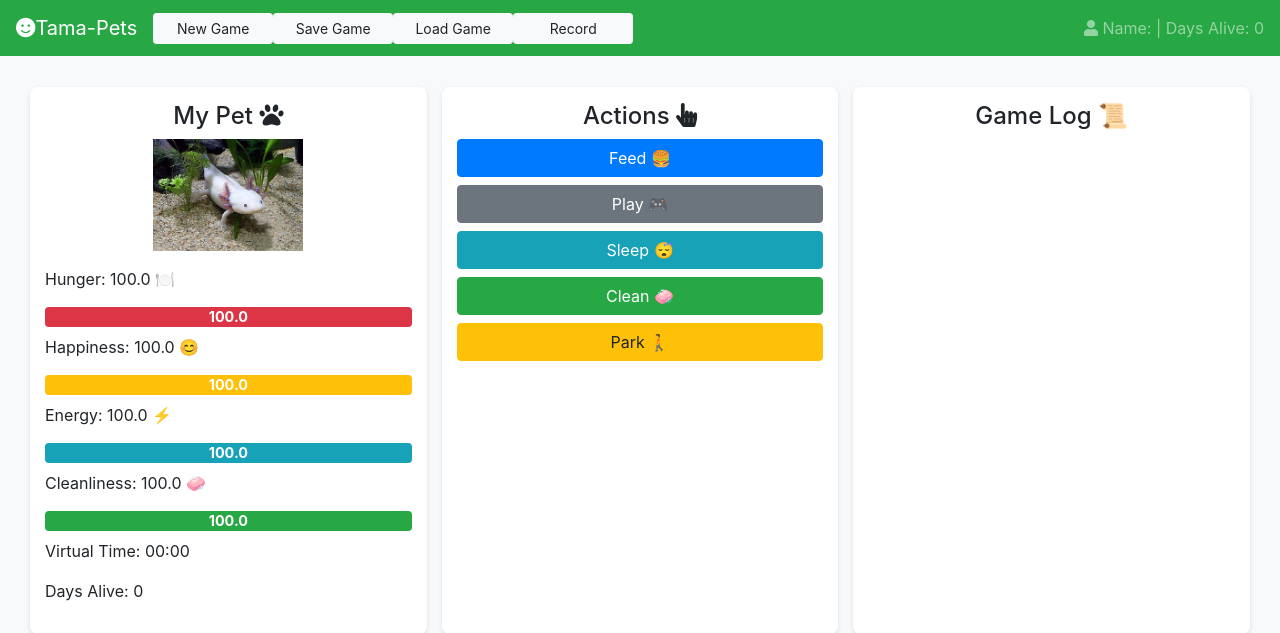
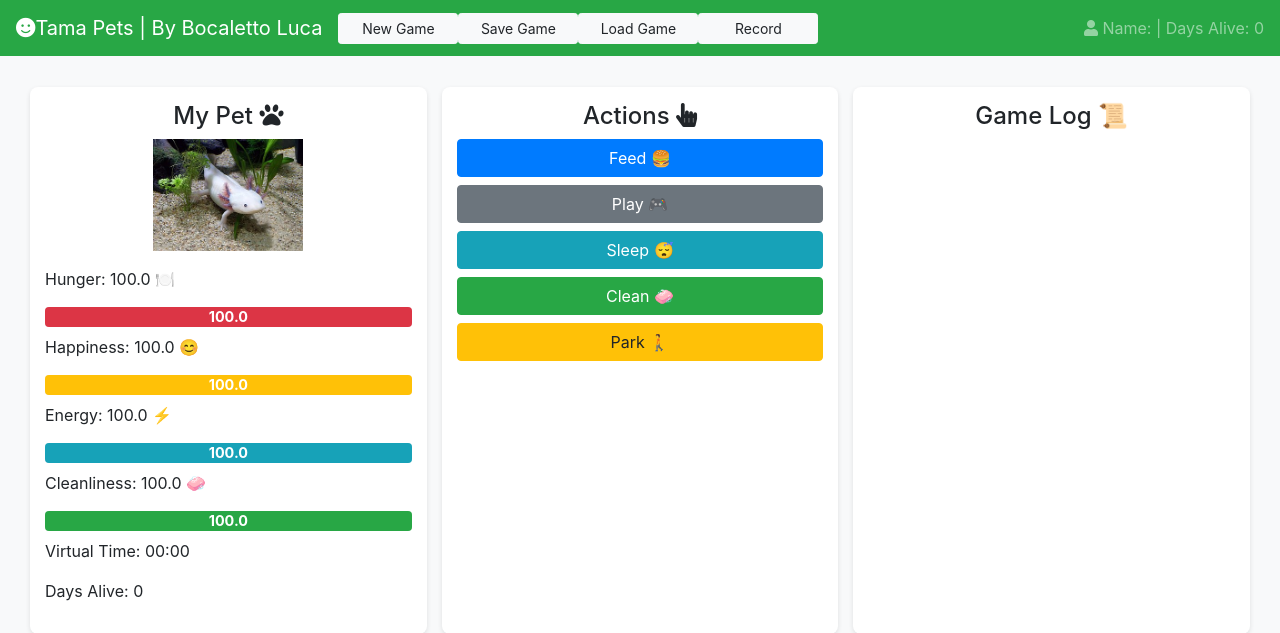
Before and after one commit to bocaletto-luca/Tama-Pets, a PHP site: page /index-ita.php in a window 1280 px wide. Shown: the top 633 px of the page. Run offline with PHP 8.4, Linux system fonts and the light colour scheme.

Commit message:
Update index-ita.php

```diff
--- a/index-ita.php
+++ b/index-ita.php
@@ -44,7 +44,7 @@ if (isset($_GET['action'])) {
 <html lang="it">
 <head>
 <meta charset="UTF-8">
-<title>Tama-Pets – Gioco Tamagotchi Virtuale</title>
+<title>Tama-Pets – Gioco Tamagotchi Virtuale | Bocaletto Luca</title>
   <meta name="keywords" content="Tama-Pets, Tamagotchi, gioco virtuale, pet virtuale, cura animale, divertimento, JS">
   <meta name="author" content="Bocaletto Luca">
   <meta name="description" content="Tama-Pets è un gioco digitale in JavaScript dove alimenti, fai giocare, fai dormire e pulisci il tuo animale virtuale per mantenerlo felice.">
@@ -58,7 +58,7 @@ if (isset($_GET['action'])) {
 <body>
   <!-- Navbar/Header -->
   <nav class="navbar navbar-expand-lg navbar-dark bg-success">
-    <a class="navbar-brand" href="#"><i class="fas fa-smile"></i>Tama-Pets</a>
+    <a class="navbar-brand" href="#"><i class="fas fa-smile"></i>Tama Pets | By Bocaletto Luca</a>
     <button class="navbar-toggler" type="button" data-toggle="collapse"
             data-target="#navbarNav" aria-controls="navbarNav"
             aria-expanded="false" aria-label="Toggle navigation">
```
